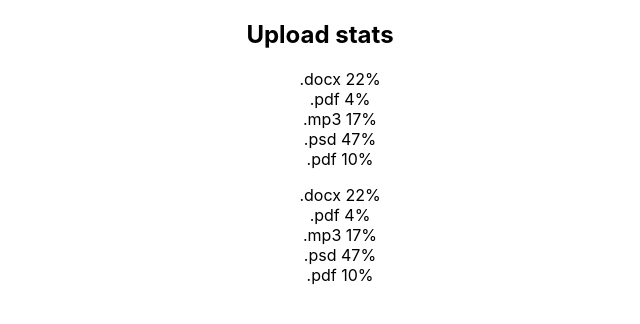
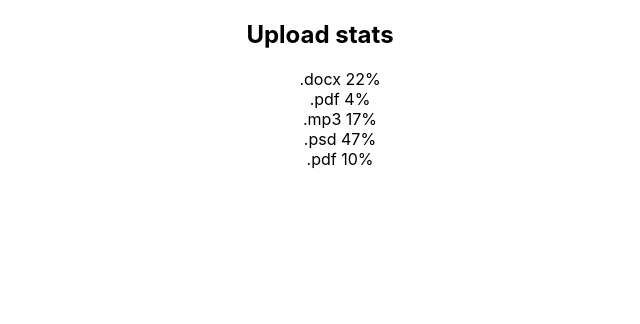
Before and after one commit to skrypkasv/goit-react-hw-01-components, a React (Create React App) app: page / in a window 1280 px wide. Shown: the top 324 px of the page, without its empty margins (320-960 px from the left). Built offline with nearby package versions, Linux system fonts and the light colour scheme.

Commit message:
Для проверки

```diff
--- a/src/App.js
+++ b/src/App.js
@@ -9,7 +9,7 @@ export default function App() {
   return (
     <div className="container">
       <Statistics title="Upload stats" stats={statisticalData} />
-      <Statistics stats={statisticalData} />
+      {/* <Statistics stats={statisticalData} /> */}
       {/* <Profile name={user.name} tag={user.tag} location={user.location} avatar={user.avatar} stats={user.stats} /> */}
       {/* <FriendList items={friends} /> */}
     </div>
```
